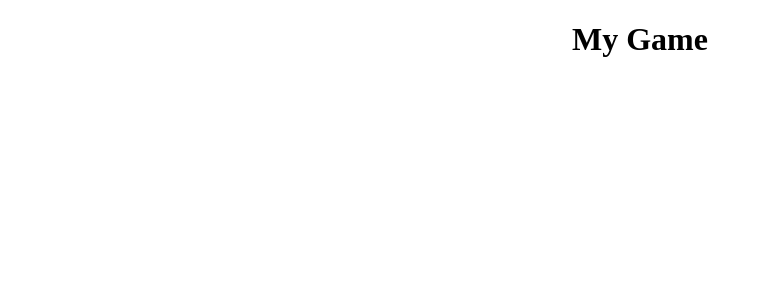
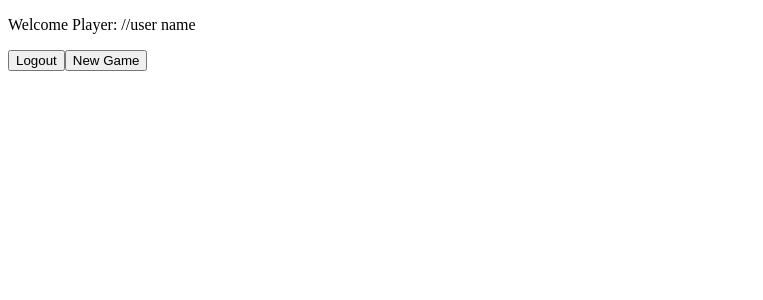
Before and after one commit to mutularyan/Simple-scrabble, a React (Vite) app in the folder Frontend/: page /game in a window 1280 px wide. Shown: the top 300 px of the page, without its empty margins (0-763 px from the left). Built offline with nearby package versions, Linux system fonts and the light colour scheme.

Commit message:
Added game panel in Game/index.js, edit where necessary

```diff
--- a/Frontend/src/APP/Pages/Game/index.jsx
+++ b/Frontend/src/APP/Pages/Game/index.jsx
@@ -1,9 +1,17 @@
-function Game () {
-    return (
-        <div>
-            <h1>My Game</h1>
+import React from 'react';
+
+function Game() {
+  return (
+    <div className="game-screen">
+      <div className="message-panel">
+        <p className="welcome-message">Welcome Player: //user name</p>
+        <div className="button-group">
+          <button className="logout-button">Logout</button>
+          <button className="new-game-button">New Game</button>
         </div>
-    );
+      </div>
+    </div>
+  );
 }
 
 export default Game;
```
